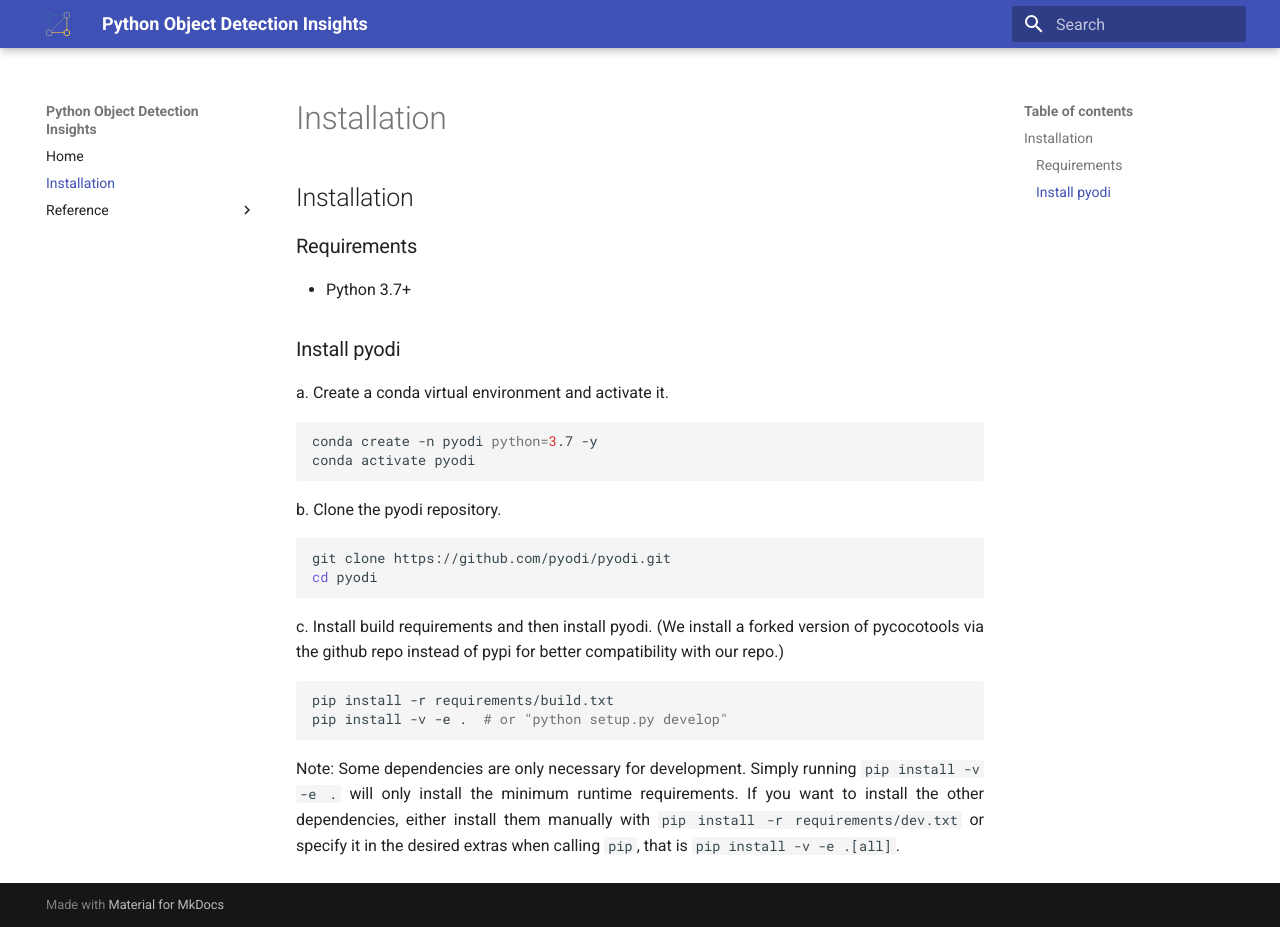
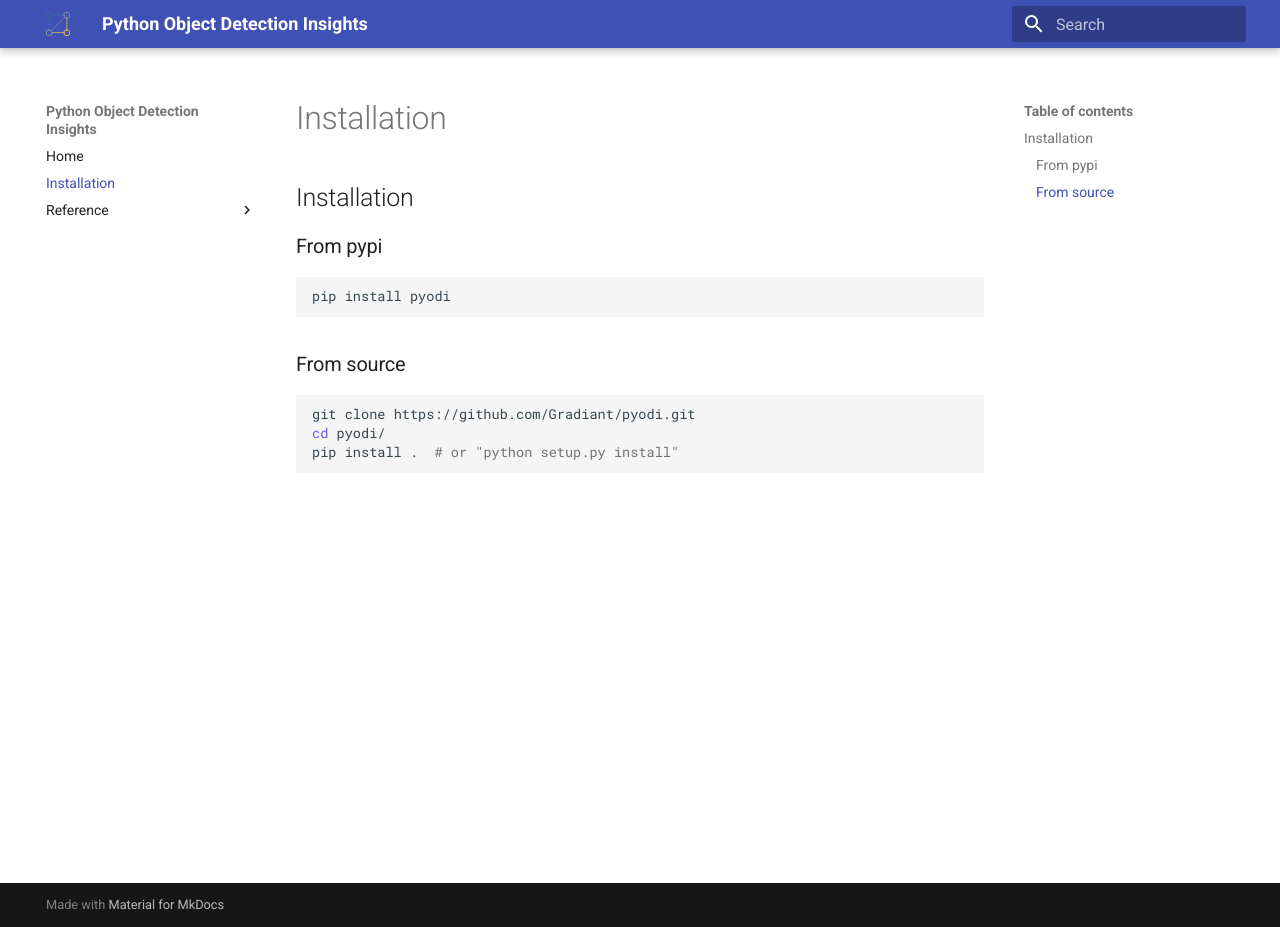
Before and after one commit to Gradiant/pyodi, an MkDocs documentation site: the page built from docs/install.md, in a window 1280 px wide and 927 px high. Built offline with MkDocs 1.6.1 and Material for MkDocs 9.7.7, drawn with Linux system fonts in a browser that asks for light colours.

Commit message:
Update install.md

````diff
--- a/docs/install.md
+++ b/docs/install.md
@@ -1,35 +1,13 @@
 ## Installation
 
-### Requirements
-
-- Python 3.7+
-
-
-### Install pyodi
-
-a. Create a conda virtual environment and activate it.
-
-```shell
-conda create -n pyodi python=3.7 -y
-conda activate pyodi
+### From pypi
+```bash
+pip install pyodi
 ```
 
-b. Clone the pyodi repository.
-
-```shell
-git clone https://github.com/pyodi/pyodi.git
-cd pyodi
+### From source
+```bash
+git clone https://github.com/Gradiant/pyodi.git
+cd pyodi/
+pip install .  # or "python setup.py install"
 ```
-
-c. Install build requirements and then install pyodi.
-(We install a forked version of pycocotools via the github repo instead of pypi
-for better compatibility with our repo.)
-
-```shell
-pip install -r requirements/build.txt
-pip install -v -e .  # or "python setup.py develop"
-```
-
-Note: Some dependencies are only necessary for development. Simply running `pip install -v -e .` will only install the minimum runtime requirements. If you
-want to install the other dependencies, either install them manually with `pip install -r requirements/dev.txt` or specify it in the desired extras when
-calling `pip`, that is `pip install -v -e .[all]`.
````
